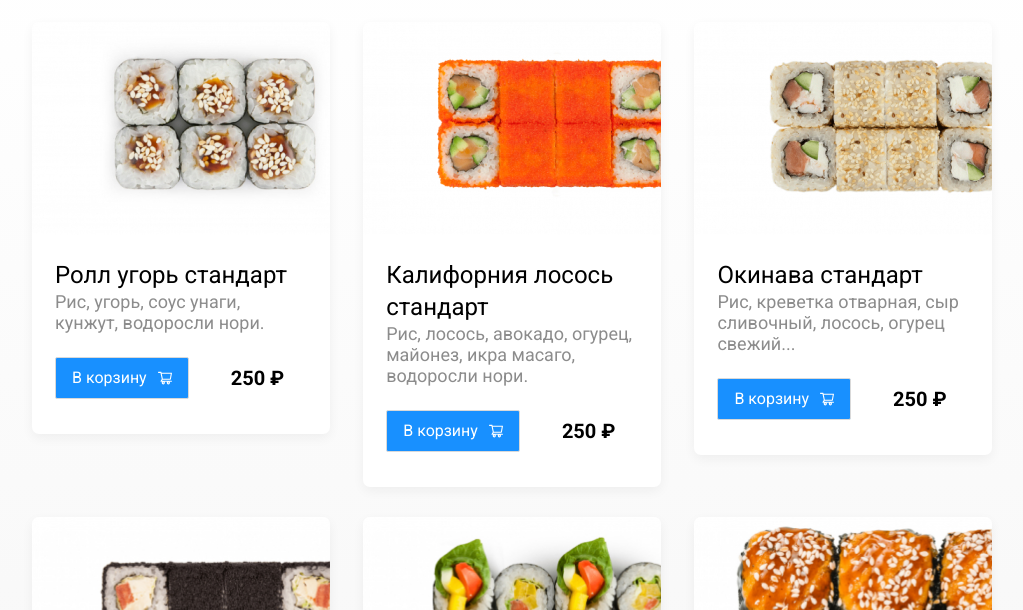
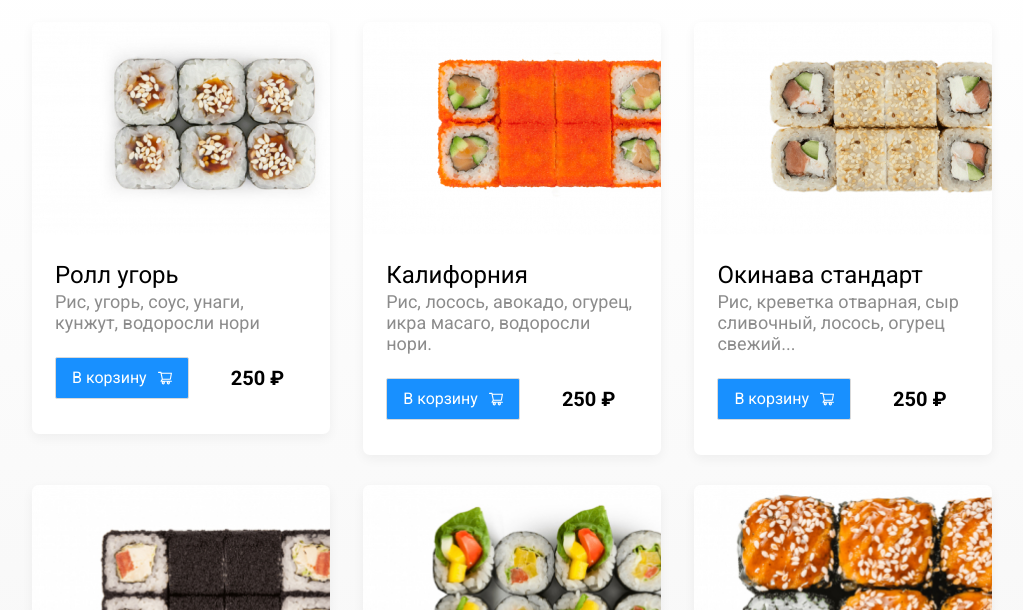
Before and after one commit to nikolajbotalov/Delivery-Food, a plain HTML site: page restaurant.html in a window 1280 px wide. Shown: the part 190-800 px from the top of the page, without its empty margins (128-1151 px from the left). Drawn offline with Linux system fonts and the light colour scheme.

Commit message:
corrected layout

```diff
--- a/css/style.css
+++ b/css/style.css
@@ -125,7 +125,7 @@ body {
   text-decoration: none;
 }
 .card-image {
-  width: 348px;
+  width: 100%;
   height: 250px;
   object-fit: cover;
 }
--- a/restaurant.html
+++ b/restaurant.html
@@ -51,10 +51,10 @@
             <img src="img/roll eel.jpg" alt="image" class="card-image res-card-image">
             <div class="card-text">
               <div class="card-heading">
-                <h3 class="card-title card-title-reg">Ролл угорь стандарт</h3>
+                <h3 class="card-title card-title-reg">Ролл угорь</h3>
               </div>
               <div class="card-info">
-                <div class="ingredients">Рис, угорь, соус унаги, кунжут, водоросли нори.</div>
+                <div class="ingredients">Рис, угорь, соус, унаги, кунжут, водоросли нори</div>
               </div>
               <div class="card-buttons">
                 <button class="button button-primary">
@@ -70,10 +70,10 @@
             <img src="img/california set.jpg" alt="image" class="card-image res-card-image">
             <div class="card-text">
               <div class="card-heading">
-                <h3 class="card-title card-title-reg">Калифорния лосось стандарт</h3>
+                <h3 class="card-title card-title-reg">Калифорния </h3>
               </div>
               <div class="card-info">
-                <div class="ingredients">Рис, лосось, авокадо, огурец, майонез, икра масаго, водоросли нори.</div>
+                <div class="ingredients">Рис, лосось, авокадо, огурец, икра масаго, водоросли нори.</div>
               </div>
               <div class="card-buttons">
                 <button class="button button-primary">
```
